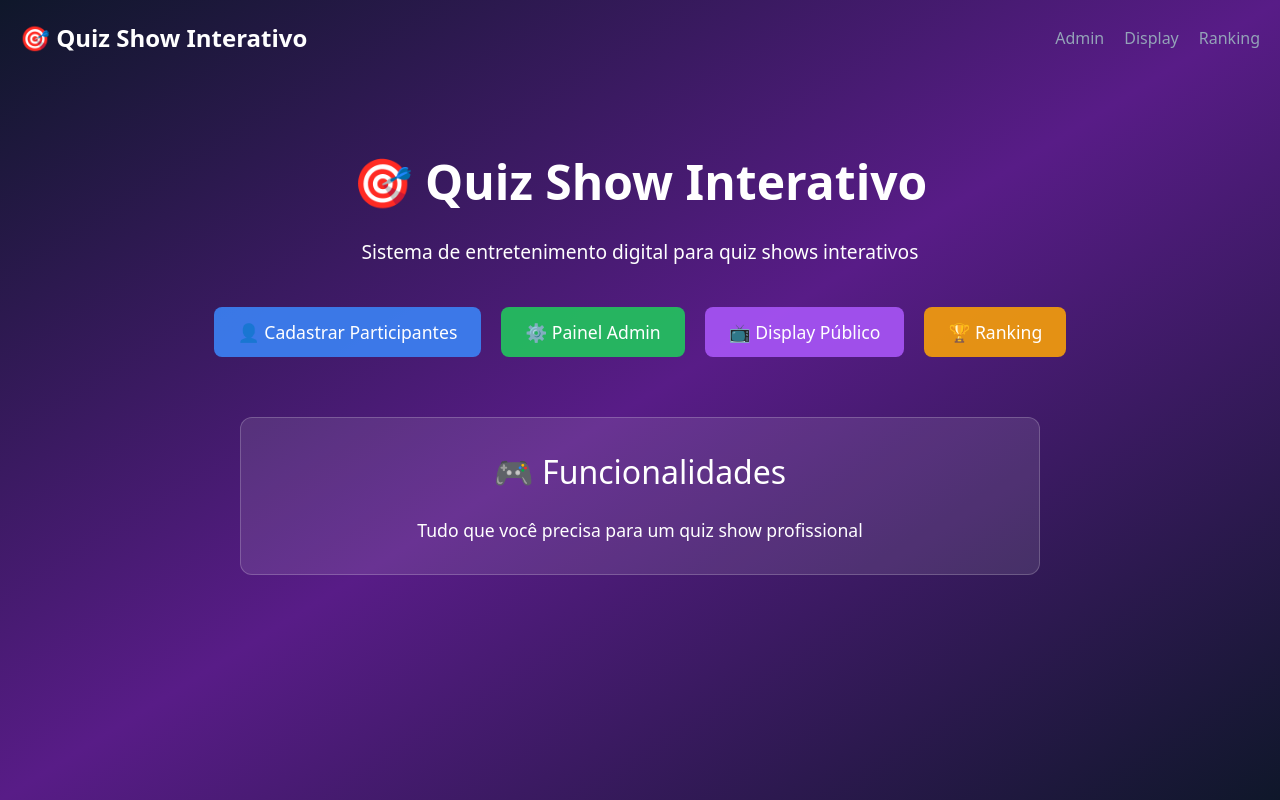
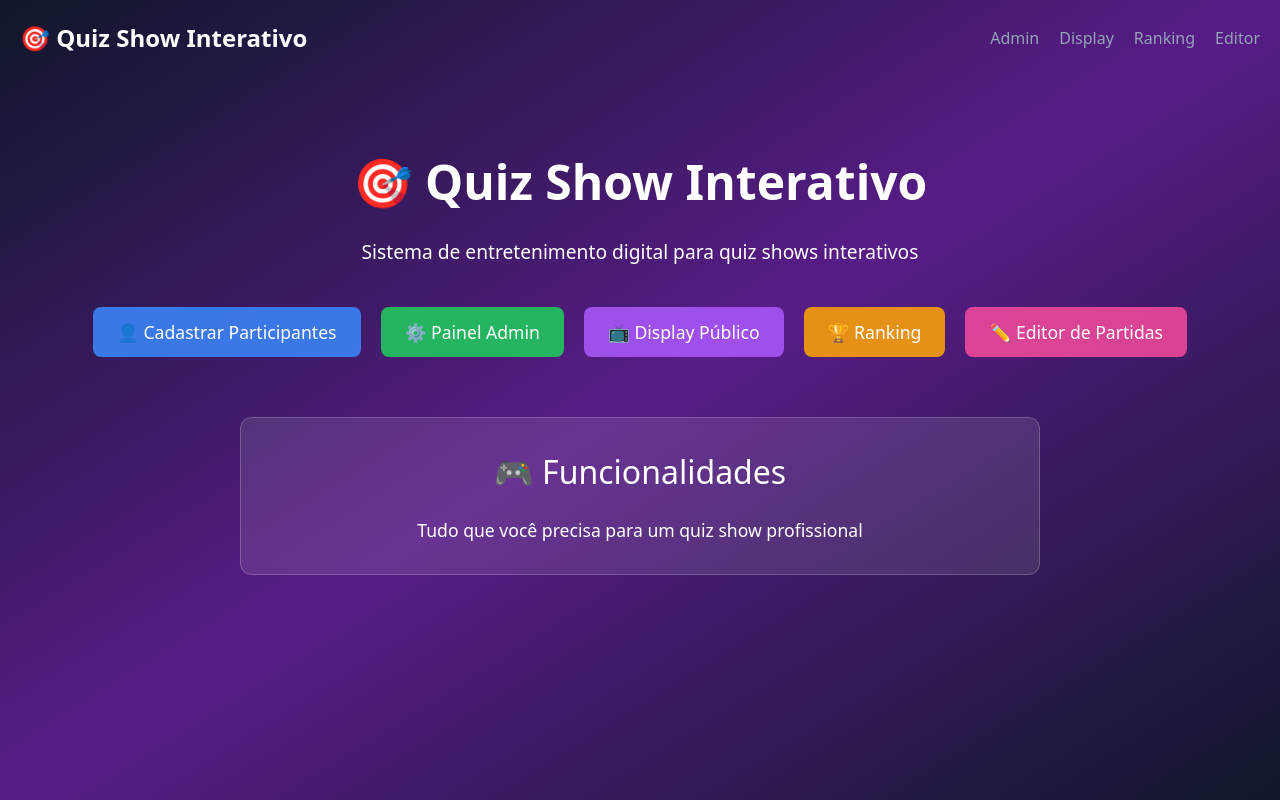
Before and after one commit to felipebrito/quiz_master, a Next.js app in the folder quiz-show/: page / in a window 1280 px wide. Built offline with nearby package versions, Linux system fonts and the light colour scheme.

Commit message:
feat: adicionar link para editor de partidas na página principal
- Adicionar botão 'Editor de Partidas' na seção principal
- Incluir link 'Editor' na navegação superior
- Usar cor rosa/magenta para destacar o novo link

```diff
--- a/quiz-show/src/app/page.tsx
+++ b/quiz-show/src/app/page.tsx
@@ -19,6 +19,9 @@ export default function HomePage() {
             <Link href="/ranking" style={{ color: '#94a3b8', textDecoration: 'none', transition: 'color 0.2s' }}>
               Ranking
             </Link>
+            <Link href="/admin/game-editor" style={{ color: '#94a3b8', textDecoration: 'none', transition: 'color 0.2s' }}>
+              Editor
+            </Link>
           </div>
         </div>
       </nav>
@@ -39,6 +42,9 @@ export default function HomePage() {
           <Link href="/ranking" style={{ background: 'rgba(245, 158, 11, 0.9)', color: 'white', padding: '12px 24px', borderRadius: '8px', textDecoration: 'none', fontSize: '1.1rem', fontWeight: '500', transition: 'background 0.2s' }}>
             🏆 Ranking
           </Link>
+          <Link href="/admin/game-editor" style={{ background: 'rgba(236, 72, 153, 0.9)', color: 'white', padding: '12px 24px', borderRadius: '8px', textDecoration: 'none', fontSize: '1.1rem', fontWeight: '500', transition: 'background 0.2s' }}>
+            ✏️ Editor de Partidas
+          </Link>
         </div>
         <div style={{ marginTop: '60px', background: 'rgba(255, 255, 255, 0.1)', border: '1px solid rgba(255, 255, 255, 0.2)', borderRadius: '12px', padding: '30px', maxWidth: '800px', margin: '60px auto 0' }}>
           <h2 style={{ fontSize: '2rem', marginBottom: '20px' }}>🎮 Funcionalidades</h2>
```
